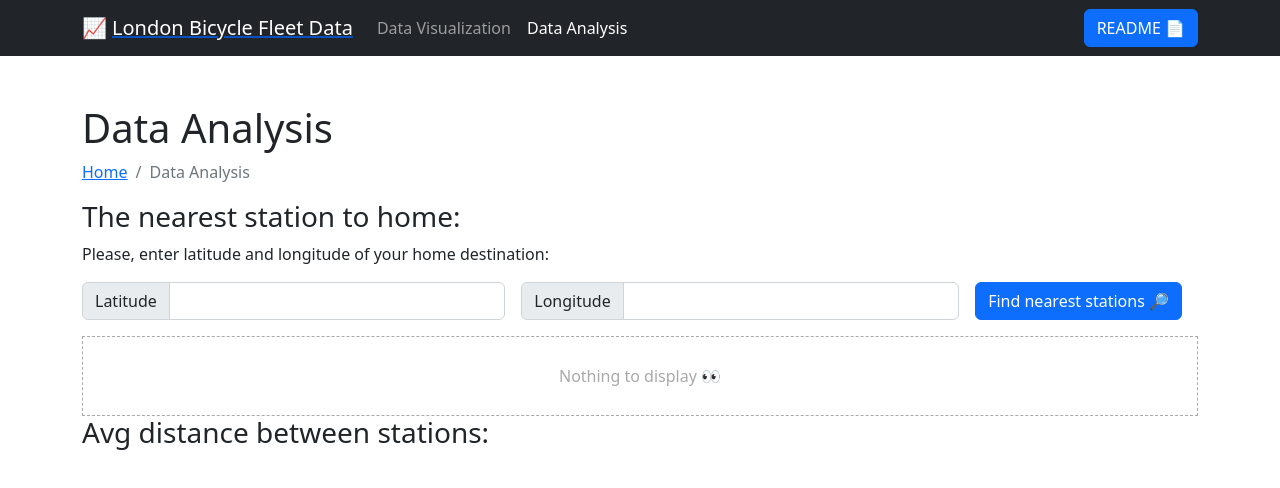
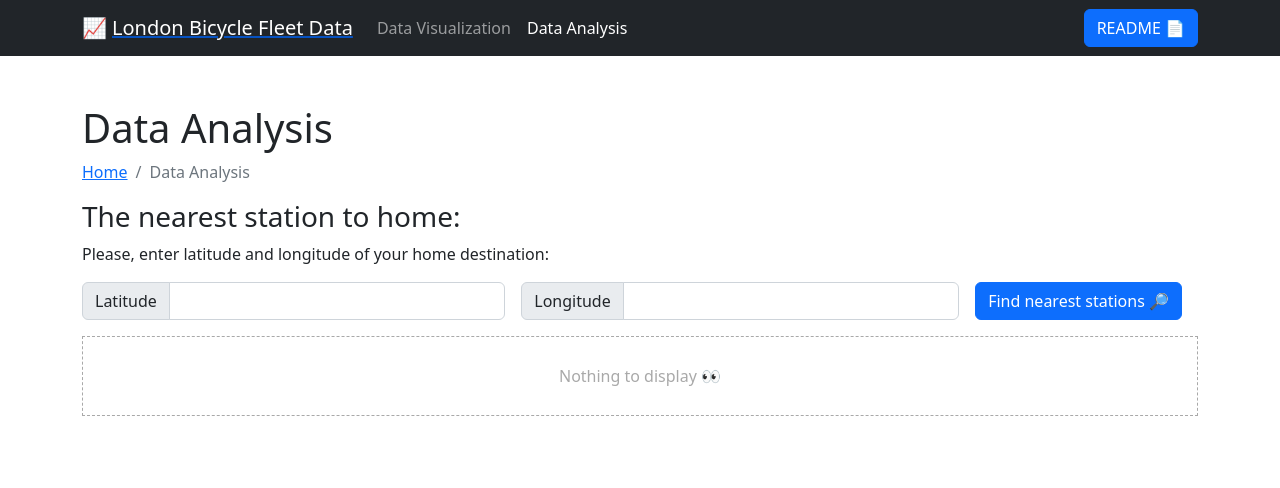
Before and after one commit to Pavlo-Momotenko/London-Bicycle-Fleet-Dashboard, a React (Create React App) app in the folder client/: page /data-analysis in a window 1280 px wide. Shown: the top 488 px of the page. Built offline with nearby package versions, Linux system fonts and the light colour scheme.

Commit message:
data_analysis

```diff
--- a/client/src/pages/DataAnalysis.js
+++ b/client/src/pages/DataAnalysis.js
@@ -7,8 +7,7 @@ function DataAnalysis() {
             <PageHeader>Data Analysis</PageHeader>
             <h3>The nearest station to home:</h3>
             <NearestToHome/>
-            <h3>Avg distance between stations: </h3>
-
+            {/*<h3>Avg distance between stations: </h3>*/}
         </>
     )
 }
```
Also changed, not shown: client/src/components/data_analysis/AverageDistanceBeetweenTwoStations.js (added).
